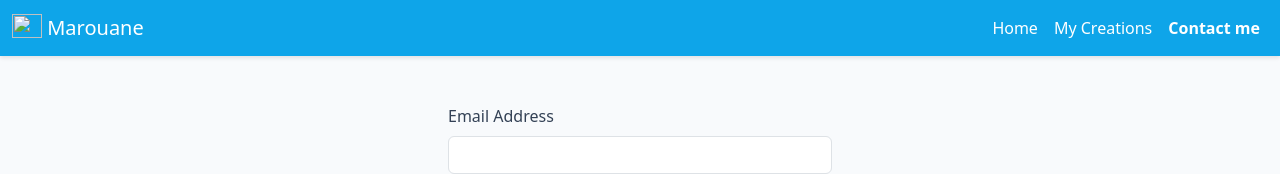
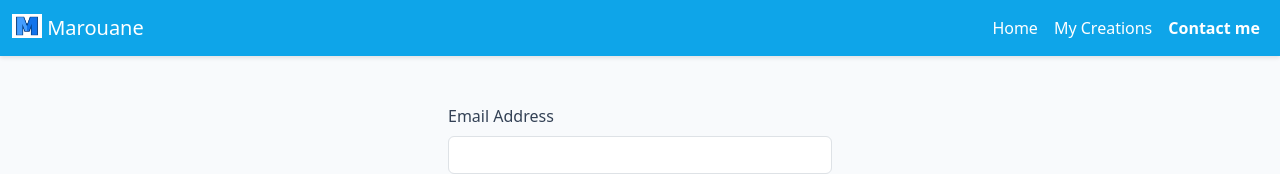
Before and after one commit to Helluhirow/cv-interactif-ech-chamikh-marouane, a plain HTML site: page contact.html in a window 1280 px wide. Shown: the top 174 px of the page. Drawn offline with nearby package versions, Linux system fonts and the light colour scheme; the site is published under a folder, as on GitHub Pages, so addresses that start at the root find nothing.

Commit message:
Update contact.html

```diff
--- a/contact.html
+++ b/contact.html
@@ -12,7 +12,7 @@
     <nav class="navbar navbar-expand-lg navbar-custom">
         <div class="container-fluid">
         <a class="navbar-brand" href="index.html">
-        <img src="/images/logo.png" alt="" width="30" height="24" class="d-inline-block align-text-top">
+        <img src="images/logo.png" alt="" width="30" height="24" class="d-inline-block align-text-top">
         Marouane
         </a>
 
@@ -66,4 +66,5 @@
     </script>
 
 </body>
+
 </html>
```
